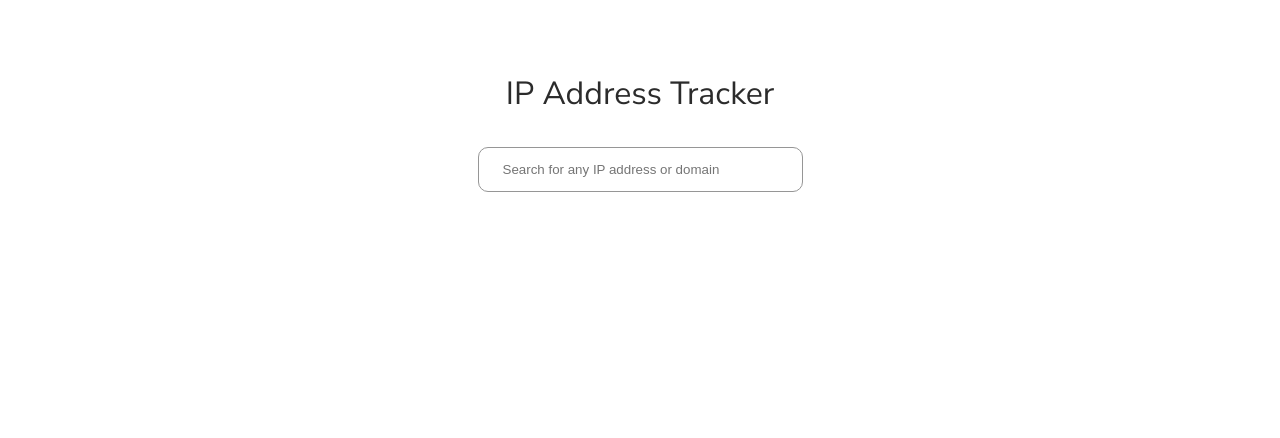
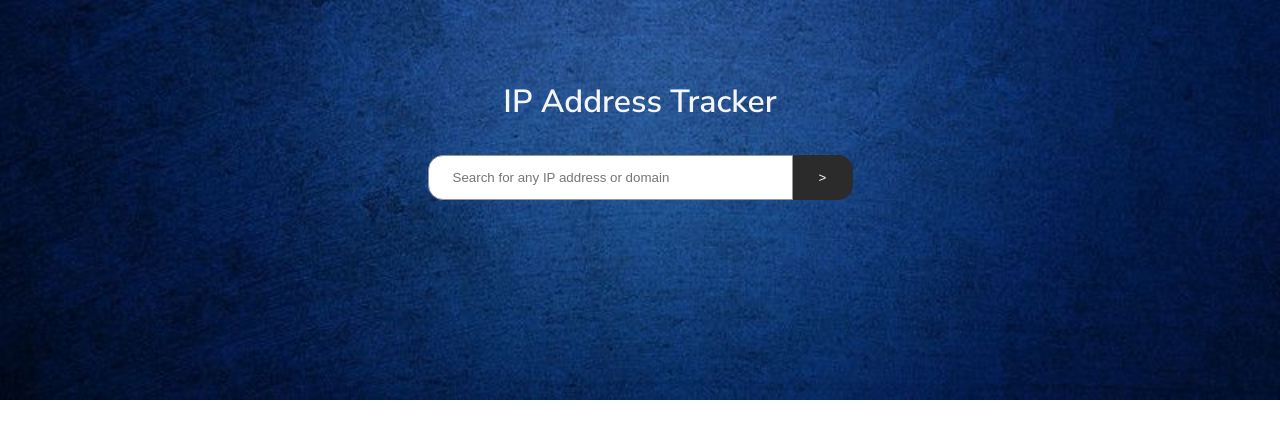
Before and after one commit to lois-narh/IP-Address-Tracker, a React (Vite) app: page / in a window 1280 px wide. Shown: the top 438 px of the page. Built offline with nearby package versions, Linux system fonts and the light colour scheme.

Commit message:
Updated App.tsx

```diff
--- a/src/App.tsx
+++ b/src/App.tsx
@@ -6,11 +6,16 @@ const App = () => {
   return (
     <div className="App" >
       <header className='top_banner'>
+        <img
+        src='./src/assets/Image.jpg'
+        alt='Header Image'></img>
+
+      <div className='overlay'>
         <p className='title'>IP Address Tracker</p>
-
-      <div className='search'>
-        <input type="text" placeholder="Search for any IP address or domain" />
-
+        <div className='search'>
+          <input type="text" placeholder="Search for any IP address or domain" />
+          <button>&gt;</button>
+        </div>
       </div>
 
       </header>
--- a/src/index.css
+++ b/src/index.css
@@ -9,12 +9,11 @@ body{
   font-family: 'Nunito Sans', sans-serif;
 }
 
-.top-banner {
+.top-banner img {
   width: 100%;
-  height: 300px;
+  height: 180px;
   background-image: url('./src/assets/Image.jpg');
   background-size: cover;
-  background-position: top center;
   background-repeat: no-repeat;
 }
 
@@ -22,22 +21,37 @@ header {
   position: relative;
   height: 280px;
   background-size: cover;
-  background-position: center;
   display: flex;
   flex-direction: column;
+}
+.overlay {
+  position: absolute;
+  inset: 0;
+  display: flex;
+  flex-direction: column;
+  justify-content: center;
   align-items: center;
-  padding-top: 1.5rem;
 }
+
 p{
   font-size: 2rem;
-  color: hsl(0, 0%, 17%);
-  margin: 3rem 0 2rem ;
+  color: whitesmoke;
+  font-weight: 600;
+  margin: 0 0 2rem ;
   text-align: center;
 }
 input {
-  border-radius: 10px;
-  width: 325px;
+  border-radius: 15px 0 0 15px;
+  width: 365px;
   height: 45px;
   border: 1px solid hsl(0, 0%, 59%);
   padding-left: 1.5rem;
 }
+button {
+  border-radius: 0 15px 15px 0;
+  width: 60px;
+  height: 45px;
+  border: none;
+  background-color: hsl(0, 0%, 17%);
+  color: white;
+}
```
